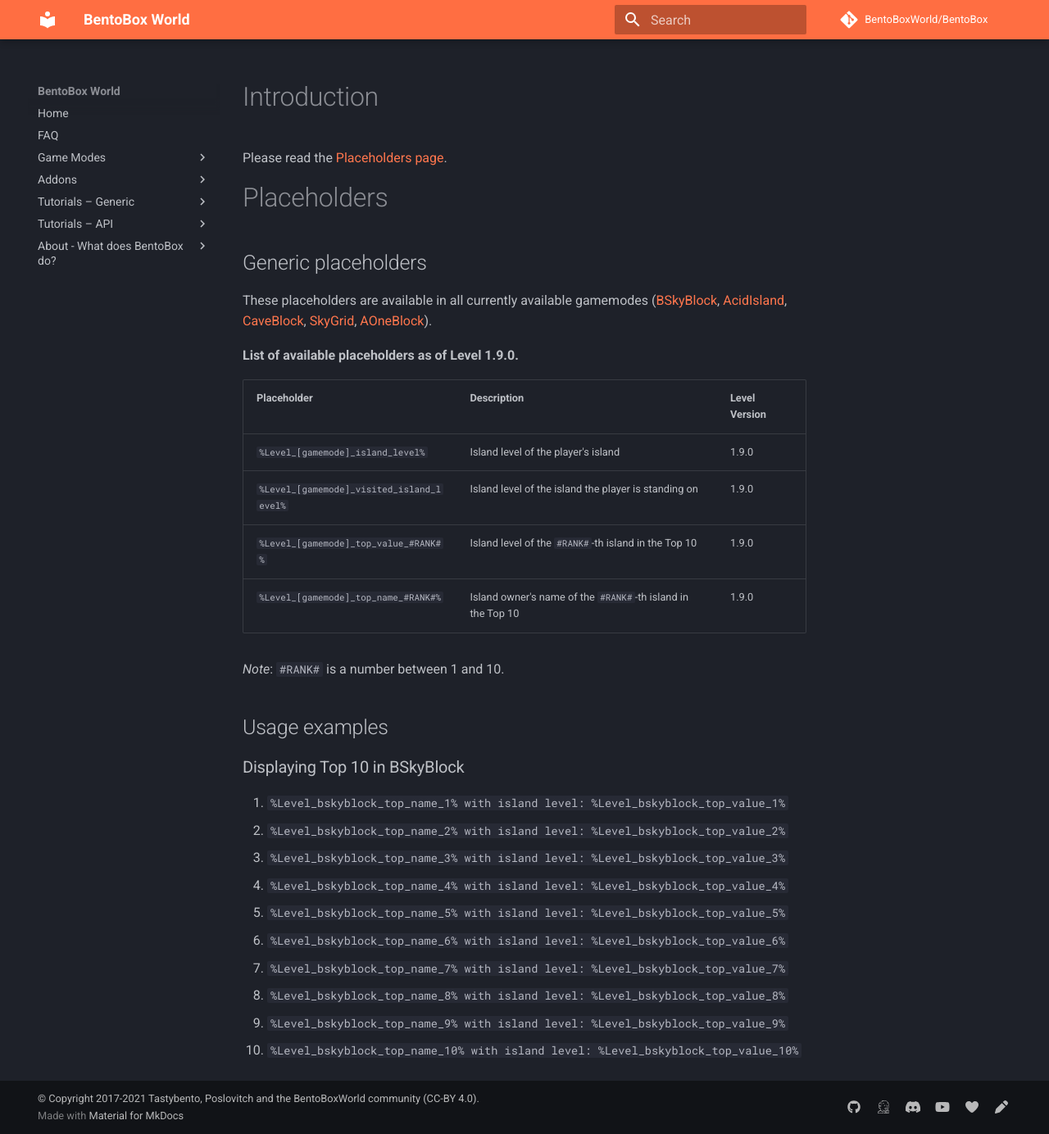
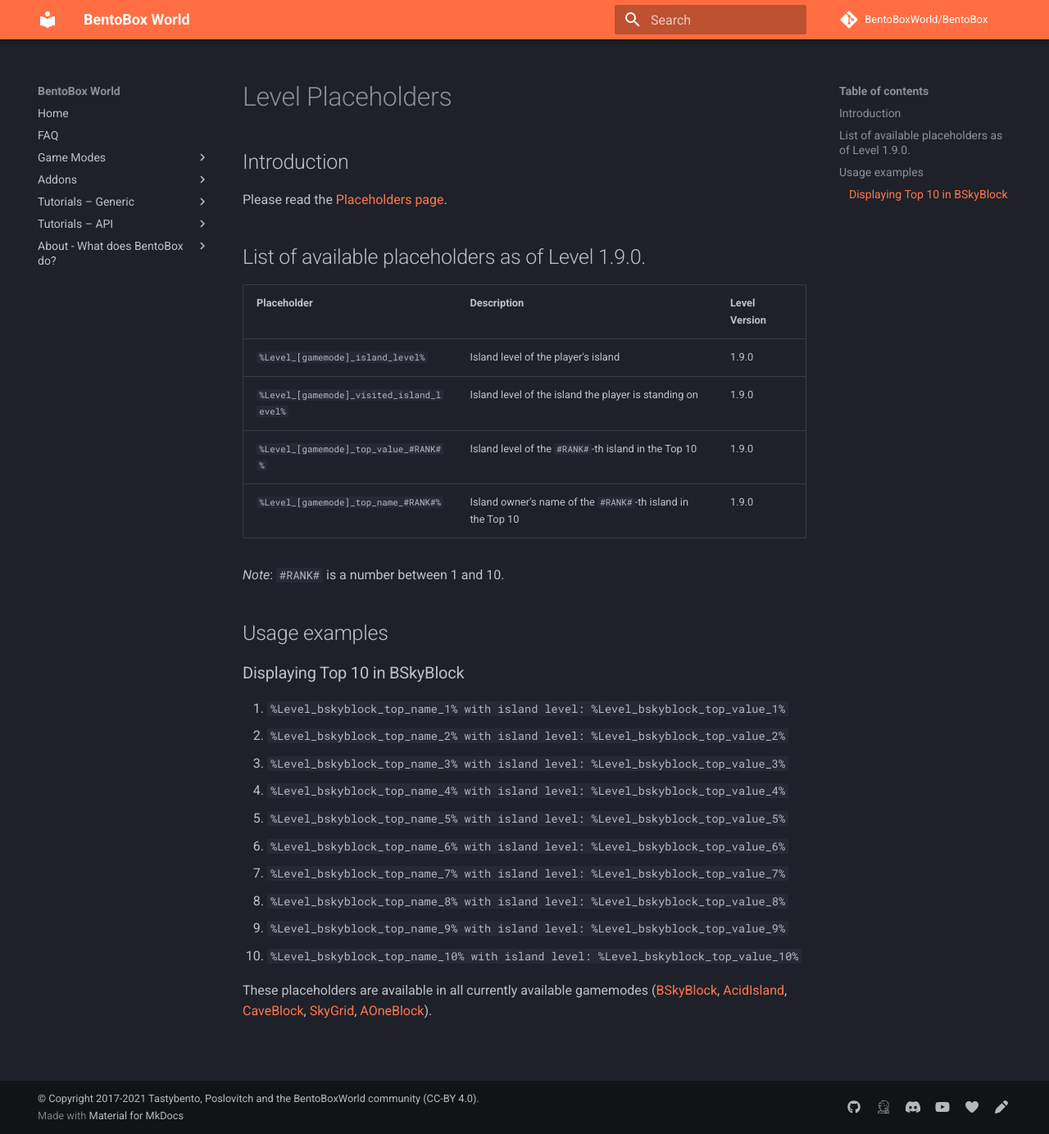
Before and after one commit to BentoBoxWorld/docs, an MkDocs documentation site: the page built from docs/addons/Level/Placeholders.md, in a window 1280 px wide and 1384 px high. Shown: the whole window at 82% size. Built offline with MkDocs 1.6.1 and Material for MkDocs 9.7.7, drawn with Linux system fonts in a browser that asks for light colours; comment, search, counter and statistics services are not loaded; some of the changed lines change nothing that is shown.

Commit message:
Update Placeholders.md

```diff
--- a/docs/addons/Level/Placeholders.md
+++ b/docs/addons/Level/Placeholders.md
@@ -1,14 +1,10 @@
-# Introduction
+# Level Placeholders
+
+## Introduction
 
 Please read the [Placeholders page](../../../BentoBox/Placeholders).
 
-# Placeholders
-
-## Generic placeholders
-
-These placeholders are available in all currently available gamemodes ([BSkyBlock](../../../gamemodes/BSkyBlock/Placeholders), [AcidIsland](../../../gamemodes/AcidIsland/Placeholders), [CaveBlock](../../../gamemodes/CaveBlock/Placeholders), [SkyGrid](../../../gamemodes/SkyGrid/Placeholders), [AOneBlock](../../../gamemodes/AOneBlock/Placeholders)).
-
-**List of available placeholders as of Level 1.9.0.**
+## List of available placeholders as of Level 1.9.0.
 
 | Placeholder | Description | Level Version |
 |-------------------------------------------------------|--------------------------------------------------------------------------------|-----------|
@@ -31,3 +27,5 @@
 8. `%Level_bskyblock_top_name_8% with island level: %Level_bskyblock_top_value_8%`
 9. `%Level_bskyblock_top_name_9% with island level: %Level_bskyblock_top_value_9%`
 10. `%Level_bskyblock_top_name_10% with island level: %Level_bskyblock_top_value_10%`
+
+These placeholders are available in all currently available gamemodes ([BSkyBlock](../../../gamemodes/BSkyBlock/Placeholders), [AcidIsland](../../../gamemodes/AcidIsland/Placeholders), [CaveBlock](../../../gamemodes/CaveBlock/Placeholders), [SkyGrid](../../../gamemodes/SkyGrid/Placeholders), [AOneBlock](../../../gamemodes/AOneBlock/Placeholders)).
```
